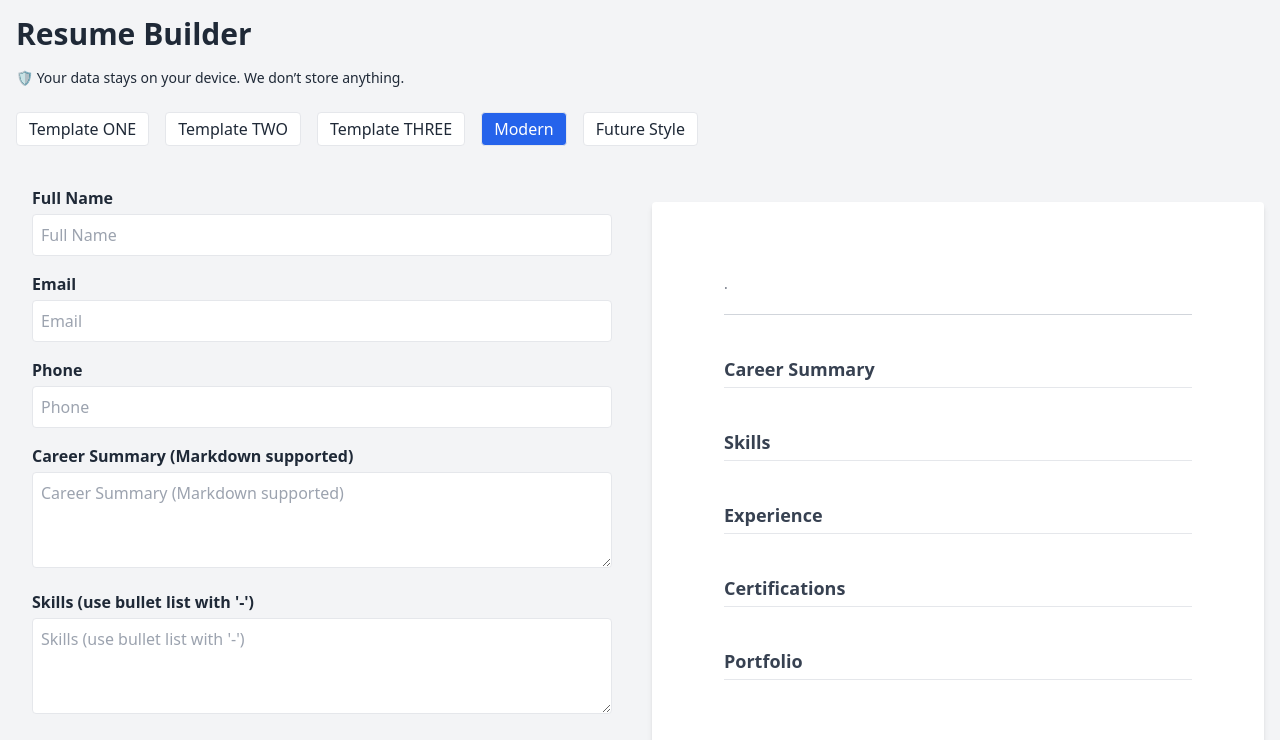
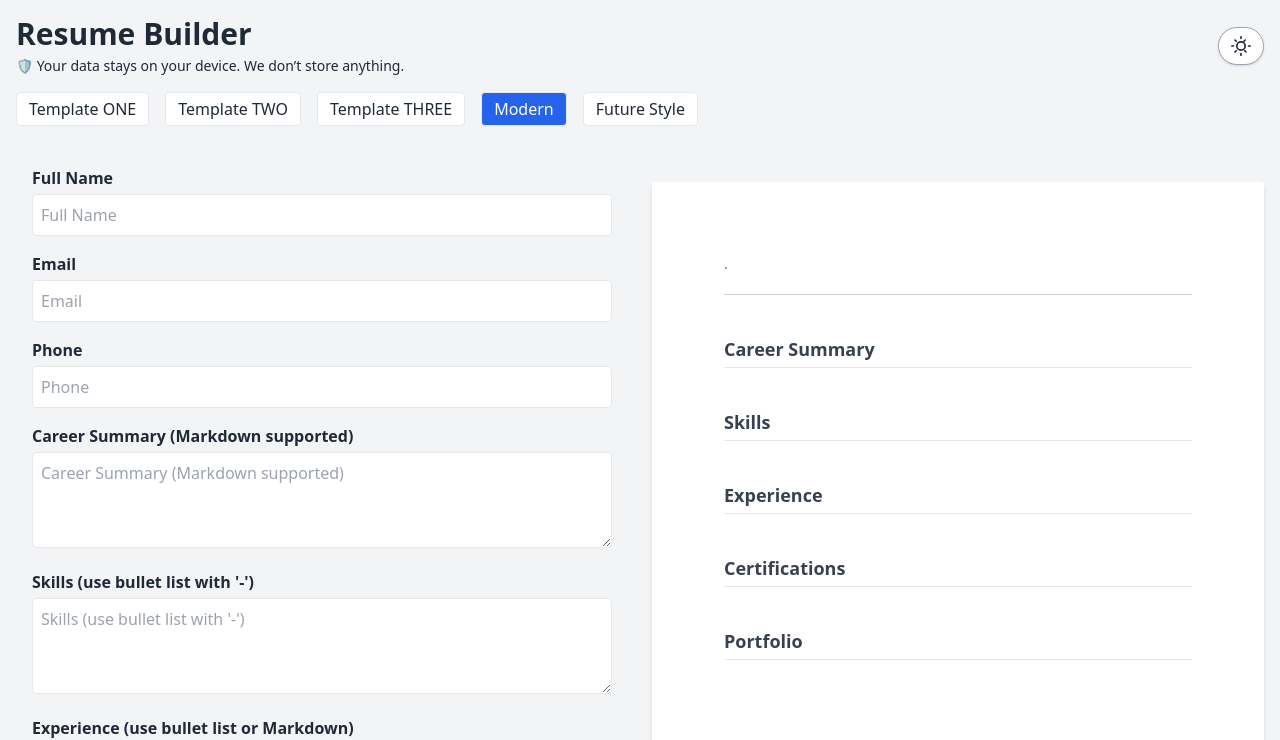
Before and after one commit to bkalse/ResumeBuilder, a React (Vite) app: page / in a window 1280 px wide. Shown: the top 740 px of the page. Built offline with nearby package versions, Linux system fonts and the light colour scheme.

Commit message:
Implement dark mode feature with local storage support and update styles

```diff
--- a/src/App.jsx
+++ b/src/App.jsx
@@ -26,8 +26,10 @@ function App() {
         const stored = localStorage.getItem("selectedTemplate");
         return stored || "modern";
     });
-
-
+    const [darkMode, setDarkMode] = useState(() => {
+        const stored = localStorage.getItem("darkMode");
+        return stored === "true";
+    });
 
     const validate = () => {
         const newErrors = {};
@@ -74,10 +76,42 @@ function App() {
         localStorage.setItem("selectedTemplate", selectedTemplate);
     }, [selectedTemplate]);
 
+    useEffect(() => {
+        localStorage.setItem("darkMode", darkMode);
+        if (darkMode) {
+            document.documentElement.classList.add("dark");
+        } else {
+            document.documentElement.classList.remove("dark");
+        }
+    }, [darkMode]);
+
     return (
-        <div className="min-h-screen p-4 bg-gray-100 text-gray-800">
-            <h1 className="text-3xl font-bold mb-4">Resume Builder</h1>
-            <p className="text-sm mb-6">🛡️ Your data stays on your device. We don’t store anything.</p>
+        <div className={`min-h-screen p-4 text-gray-800 ${darkMode ? "bg-gray-900" : "bg-gray-100"} transition-colors`}>
+            <div className="flex items-center justify-between mb-4">
+                <div>
+                    <h1 className="text-3xl font-bold mb-1">Resume Builder</h1>
+                    <p className="text-sm mb-0">🛡️ Your data stays on your device. We don’t store anything.</p>
+                </div>
+                <button
+                    onClick={() => setDarkMode((d) => !d)}
+                    className="inline-flex items-center px-3 py-2 rounded-full border border-gray-400 dark:border-gray-600 bg-white dark:bg-gray-800 text-gray-800 dark:text-gray-200 shadow transition-colors hover:bg-gray-200 dark:hover:bg-gray-700"
+                    aria-label="Toggle dark mode"
+                    title="Toggle dark mode"
+                >
+                    {darkMode ? (
+                        // Moon icon
+                        <svg className="w-5 h-5" fill="none" stroke="currentColor" strokeWidth={2} viewBox="0 0 24 24">
+                            <path strokeLinecap="round" strokeLinejoin="round" d="M21 12.79A9 9 0 1111.21 3a7 7 0 109.79 9.79z" />
+                        </svg>
+                    ) : (
+                        // Sun icon
+                        <svg className="w-5 h-5" fill="none" stroke="currentColor" strokeWidth={2} viewBox="0 0 24 24">
+                            <circle cx="12" cy="12" r="5" />
+                            <path strokeLinecap="round" strokeLinejoin="round" d="M12 1v2m0 18v2m11-11h-2M3 12H1m16.95 7.07l-1.41-1.41M6.34 6.34L4.93 4.93m12.02 0l-1.41 1.41M6.34 17.66l-1.41 1.41" />
+                        </svg>
+                    )}
+                </button>
+            </div>
 
             <div className="flex gap-4 mb-4">
                 {["one", "two", "three", "modern", "future"].map((tpl) => (
--- a/src/index.css
+++ b/src/index.css
@@ -1,3 +1,13 @@
 @tailwind base;
 @tailwind components;
 @tailwind utilities;
+
+/* Dark mode overrides */
+:root {
+  color-scheme: light dark;
+}
+.dark {
+  /* fallback for background and text */
+  background-color: #18181b;
+  color: #e5e7eb;
+}
--- a/tailwind.config.js
+++ b/tailwind.config.js
@@ -1,6 +1,7 @@
 import typography from "@tailwindcss/typography";
 
 export default {
+  darkMode: "class",
   content: ["./index.html", "./src/**/*.{js,ts,jsx,tsx}"],
   theme: {
     extend: {},
```
